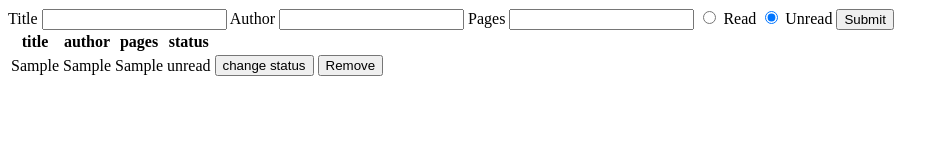
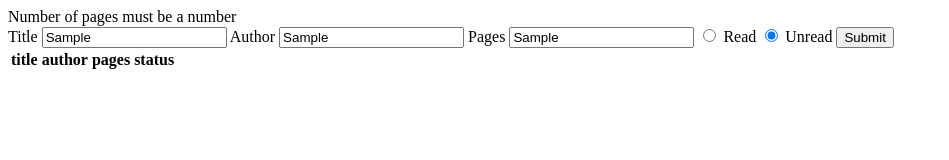
Before and after one commit to sfrutiger/library, a plain HTML site: page index.html in a window 1280 px wide. Both pictures are taken after typing "Sample", "Sample", "Sample" into the empty fields and a click on the input "Submit". Shown: the whole page, without its empty margins (0-949 px from the left). Drawn offline with Linux system fonts and the light colour scheme.

Commit message:
added form validation

```diff
--- a/index.html
+++ b/index.html
@@ -10,6 +10,7 @@
     <title>Library</title>
 </head>
 <body>
+    <div id = 'error'></div>
     <form id = 'inputForm'>
         <label for = 'title'>Title</label>
         <input type = 'text' id = 'title'>
--- a/script.js
+++ b/script.js
@@ -1,6 +1,12 @@
 let myLibrary = [];
 let newBook;
+let readStatus = '';
 const form = document.getElementById('inputForm');
+const errorElement = document.getElementById('error');
+const bookTitle = document.querySelector('#title');
+const bookAuthor = document.querySelector('#author');
+const bookPages = document.querySelector('#pages');
+
 
 //book constructor
 class Book {
@@ -17,7 +23,6 @@ class Book {
 myLibrary.push(bookOne); */
 
 //read the radio buttons
-var readStatus = '';
 function displayRadioValue() {
     var ele = document.getElementsByName('readStatus');
 
@@ -27,19 +32,41 @@ function displayRadioValue() {
     }
 }
 
+//create new book
+function createNewBook () {
+    newBook = new Book(bookTitle.value, bookAuthor.value, bookPages.value, readStatus);
+    myLibrary.push(newBook);
+}
+
 //add new book
 function addBookToLibrary(){
     event.preventDefault();
-    const bookTitle = document.querySelector('#title');
-    const bookAuthor = document.querySelector('#author');
-    const bookPages = document.querySelector('#pages');
     displayRadioValue();
 
-    newBook = new Book(bookTitle.value, bookAuthor.value, bookPages.value, readStatus);
-    myLibrary.push(newBook);
-    table.innerHTML = "";
-    form.reset();
-    generateTable(table, myLibrary);
+    let messages = [];
+    if (bookTitle.value === '' || bookTitle.value == null) {
+        messages.push('Title is required')}
+
+    if (bookAuthor.value === '' || bookAuthor.value == null) {
+        messages.push('Author is required')}
+
+    if (bookPages.value === '' || bookTitle.value == null) {
+        messages.push('Number of pages is required')}
+
+    if (isNaN(bookPages.value)) {
+        messages.push('Number of pages must be a number')}
+
+    if (messages.length > 0) {
+        /* preventDefault() */
+        errorElement.innerText = messages.join(', ')}
+
+    else {
+        createNewBook();
+        table.innerHTML = '';
+        generateTable(table, myLibrary);
+        form.reset();
+        errorElement.innerText = '';
+    }
 }
 
 //select table and content
@@ -67,13 +94,13 @@ function generateTable(table, myLibrary) {
         readCell.appendChild(readBtn);
 
         //create remove button
-        let cell = row.insertCell();
-        let btn = document.createElement('button');
-        btn.innerHTML = 'Remove';
-        btn.className = 'removeButton';
-        btn.addEventListener('click', removeButtonFunction);
-        btn.setAttribute('id', x);
-        cell.appendChild(btn);
+        let removeCell = row.insertCell();
+        let removeBtn = document.createElement('button');
+        removeBtn.innerHTML = 'Remove';
+        removeBtn.className = 'removeButton';
+        removeBtn.addEventListener('click', removeButtonFunction);
+        removeBtn.setAttribute('id', x);
+        removeCell.appendChild(removeBtn);
     }
 };
 
@@ -98,5 +125,5 @@ let toggleReadStatus = () => {
 }
 
 
-
-document.addEventListener('DOMContentLoaded', generateTable(table, myLibrary), false);
+//might need this once local storage is added
+/* document.addEventListener('DOMContentLoaded', generateTable(table, myLibrary), false); */
```
